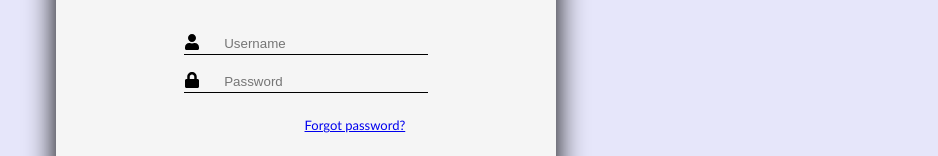
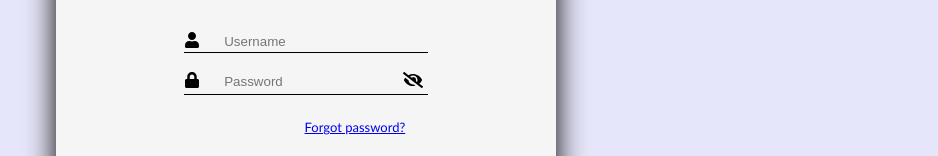
Before and after one commit to aleksarashova/DiplomnaRabota2025, a React (Create React App) app in the folder frontend/: page /login in a window 1280 px wide. Shown: the part 290-446 px from the top of the page, without its empty margins (334-1272 px from the left). Built offline with nearby package versions, Linux system fonts and the light colour scheme.

Commit message:
feat: added an option for the user to hide or unhide his password while typing it in the register and login forms

```diff
--- a/frontend/src/components/forms/login/LoginForm.tsx
+++ b/frontend/src/components/forms/login/LoginForm.tsx
@@ -2,7 +2,7 @@ import React, { FormEvent, useRef, useState } from "react";
 import "../form.css";
 import "./login.css";
 
-import { FaUser, FaLock } from "react-icons/fa";
+import {FaUser, FaLock, FaEye, FaEyeSlash} from "react-icons/fa";
 
 import { Link, useNavigate } from "react-router-dom";
 
@@ -17,6 +17,8 @@ const LoginForm = () => {
 
     const usernameRef = useRef<HTMLInputElement>(null);
     const passwordRef = useRef<HTMLInputElement>(null);
+
+    const [isPasswordVisible, setIsPasswordVisible] = useState(false);
 
     const navigateTo = useNavigate();
 
@@ -55,7 +57,11 @@ const LoginForm = () => {
                 handleInvalidInput("An unknown error occurred.");
             }
         }
-    };
+    }
+
+    const changePasswordVisibility = () => {
+        setIsPasswordVisible(!isPasswordVisible);
+    }
 
     return (
         <div className="form-page">
@@ -77,11 +83,14 @@ const LoginForm = () => {
                             <div className="form-icon"><FaLock/></div>
                             <input
                                 ref={passwordRef}
-                                type="password"
+                                type={isPasswordVisible ? "text" : "password"}
                                 placeholder="Password"
                                 className="form-input"
                                 required
                             />
+                            <div onClick={changePasswordVisibility}>
+                                {isPasswordVisible ? <FaEye className="eye-icon"/> : <FaEyeSlash className="eye-icon"/>}
+                            </div>
                         </div>
                         <div className="forgot-password">
                             <Link to="/forgot-password" className="form-link">Forgot password?</Link>
--- a/frontend/src/components/forms/register/RegisterForm.tsx
+++ b/frontend/src/components/forms/register/RegisterForm.tsx
@@ -10,7 +10,7 @@ import { registerUser } from "./requests";
 import RegisterError from "../../popups/errors/RegisterError";
 import RegisterSuccessfulMessage from "../../popups/messages/RegisterSuccessfulMessage";
 
-import { FaUser, FaLock } from "react-icons/fa";
+import { FaUser, FaLock, FaEye, FaEyeSlash } from "react-icons/fa";
 import { MdOutlineDriveFileRenameOutline, MdEmail } from "react-icons/md";
 
 import altImage from "../../images/altImage.png";
@@ -29,6 +29,8 @@ const RegisterForm = () => {
     const emailRef = useRef<HTMLInputElement>(null);
     const usernameRef = useRef<HTMLInputElement>(null);
     const passwordRef = useRef<HTMLInputElement>(null);
+
+    const [isPasswordVisible, setIsPasswordVisible] = useState(false);
 
     const navigateTo = useNavigate();
 
@@ -110,6 +112,10 @@ const RegisterForm = () => {
         } finally {
             setIsLoading(false);
         }
+    }
+
+    const changePasswordVisibility = () => {
+        setIsPasswordVisible(!isPasswordVisible);
     }
 
     return (
@@ -213,12 +219,14 @@ const RegisterForm = () => {
                             </div>
                             <input
                                 ref={passwordRef}
-                                type="password"
+                                type={isPasswordVisible ? "text" : "password"}
                                 placeholder="Password"
                                 className="form-input"
-                                disabled={isLoading}
                                 required
                             />
+                            <div onClick={changePasswordVisibility}>
+                                {isPasswordVisible ? <FaEye className="eye-icon"/> : <FaEyeSlash className="eye-icon"/>}
+                            </div>
                         </div>
 
                         <button type="submit" className="form-button" disabled={isLoading}>
--- a/frontend/src/components/forms/register/register.css
+++ b/frontend/src/components/forms/register/register.css
@@ -49,3 +49,8 @@
 .remove-button:hover {
     background-color: #d9363e;
 }
+
+.eye-icon {
+    width: 20px;
+    height: 20px;
+}
```
